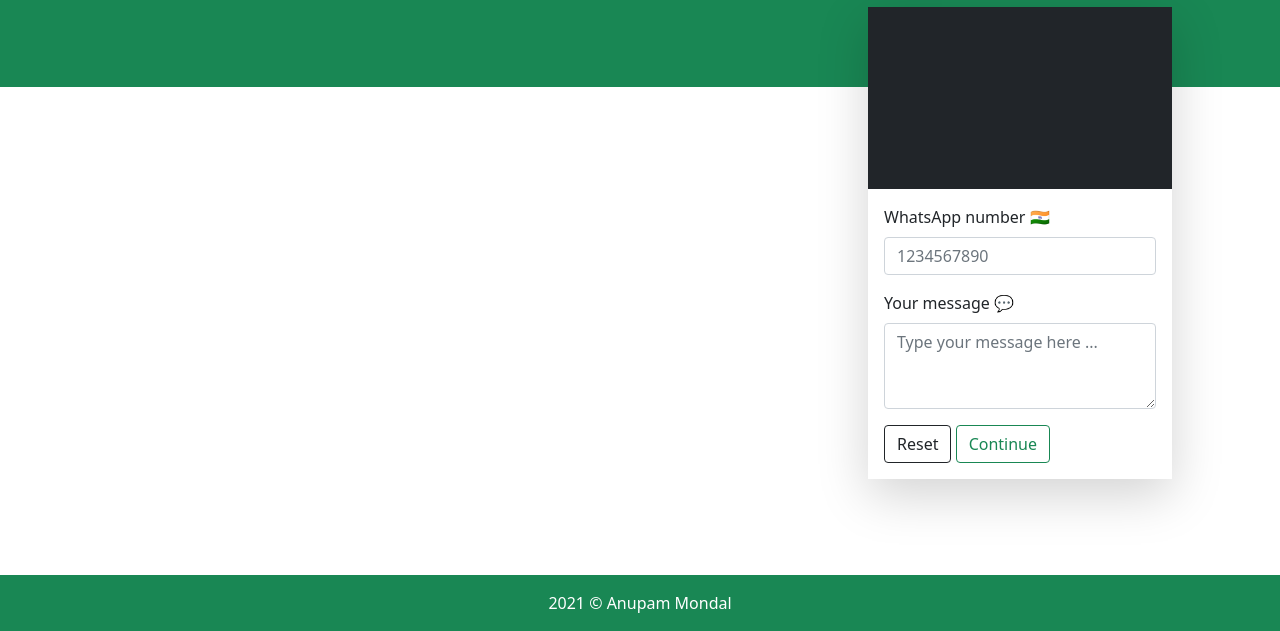
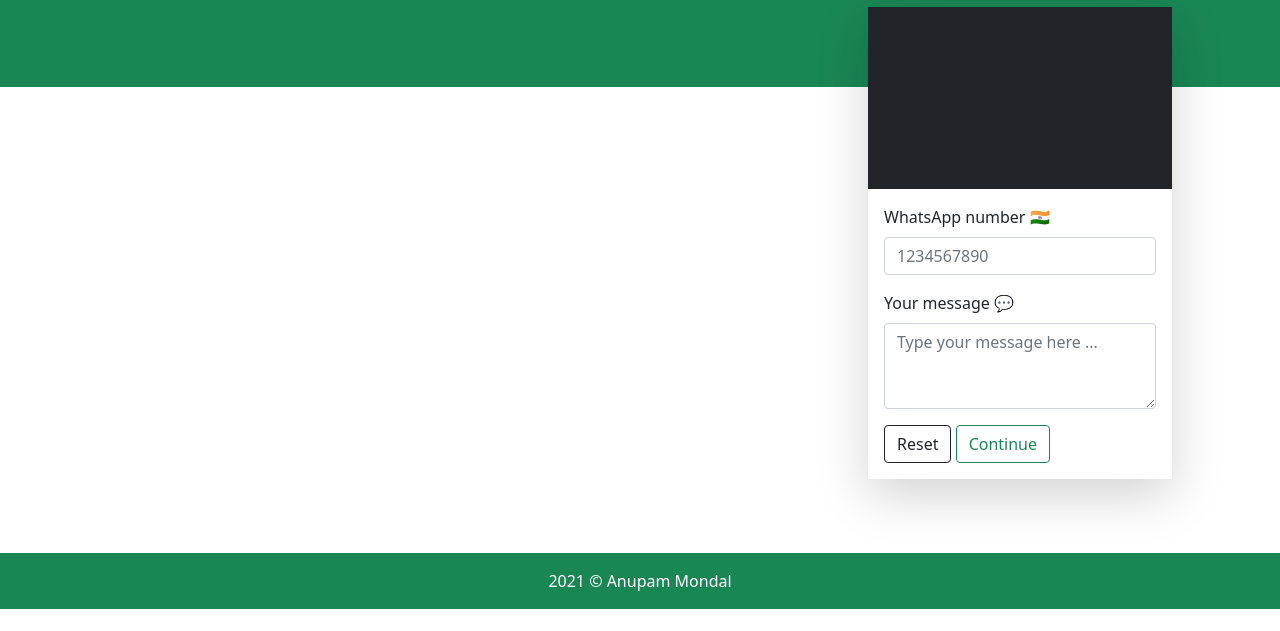
Before and after one commit to anupammo/whatsapp-xt, a plain HTML site: page index.html in a window 1280 px wide. Shown: the part 191-822 px from the top of the page. Drawn offline with nearby package versions, Linux system fonts and the light colour scheme.

Commit message:
250220220548am

```diff
--- a/index.html
+++ b/index.html
@@ -26,7 +26,7 @@
             </div>
         </div>
     </header>
-    <section class="mb-5 pb-5" style="margin-top: -80px;">
+    <section style="margin-top: -80px; margin-bottom: 150px;">
         <div class="container">
             <div class="row">
                 <div class="col-12 col-md-8">
@@ -69,7 +69,7 @@
             </div>
         </div>
     </section>
-    <footer class="bg-success">
+    <footer class="bg-success fixed-bottom">
         <div class="container">
             <div class="row">
                 <div class="col-12">
```
